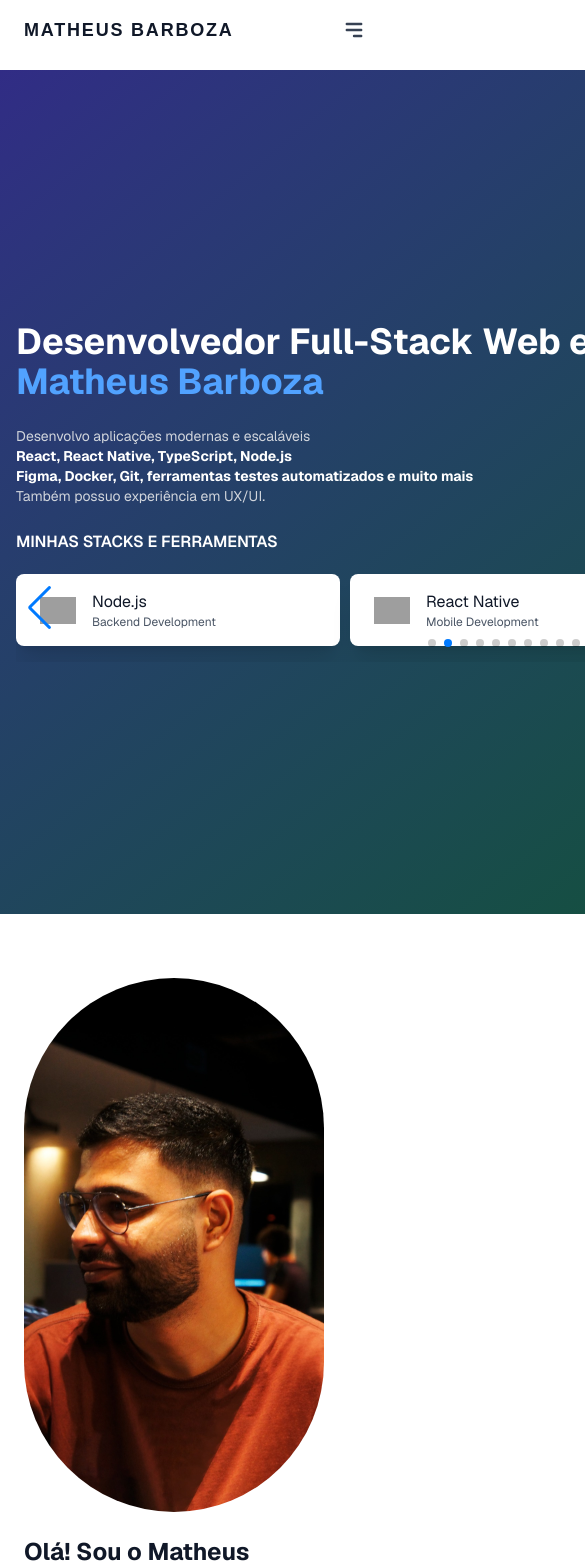
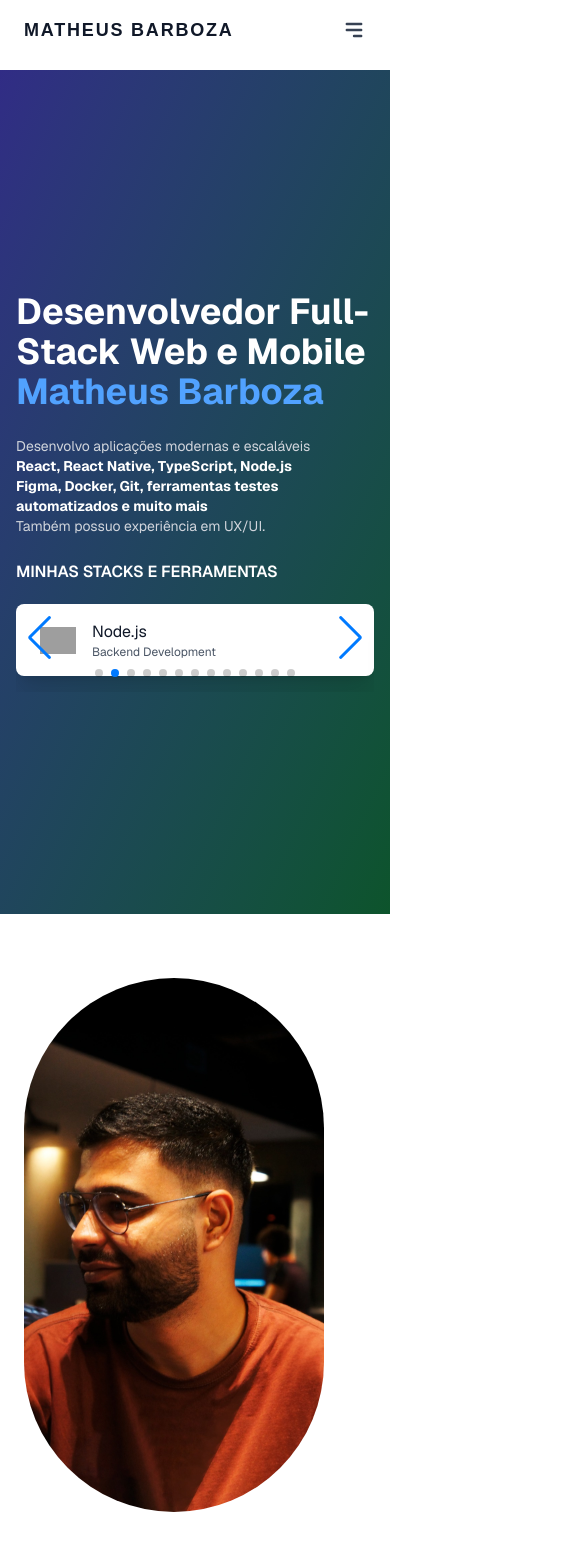
Before and after one commit to matheusjesse/portfolio-barboza, a Next.js app: page / in a window 390 px wide. Shown: the top 1568 px of the page, 585 px wide, since content can reach past the window. Built offline with nearby package versions, Linux system fonts and the light colour scheme; no server answers; grey boxes are pictures that could not be loaded.

Commit message:
feat: trabalhando na responsividade para mobile

```diff
--- a/src/components/AboutMe.jsx
+++ b/src/components/AboutMe.jsx
@@ -31,9 +31,9 @@ export default function AboutMe() {
   }, []);
 
   return (
-    <div id="sobre-mim" className="flex items-center justify-center py-16 bg-white min-h-screen">
+    <div id="sobre-mim" className="flex items-center justify-center py-16 bg-white min-h-screen max-w-screen">
       <div className="container m-auto px-6 text-gray-600 md:px-12 xl:px-6">
-        <div className="space-y-6 md:space-y-0 md:flex md:gap-6 lg:items-center lg:gap-12">
+        <div className="space-y-64 md:space-y-0 md:flex md:gap-6 lg:items-center lg:gap-12">
           {/* Imagem */}
           <div className="md:5/12 lg:w-5/12 opacity-0 translate-y-10 transition-all duration-1000 ease-out" data-scroll>
             <Image
--- a/src/components/Banner.jsx
+++ b/src/components/Banner.jsx
@@ -34,7 +34,7 @@ export default function Banner() {
   }, []);
 
   return (
-    <div className="flex items-center justify-center bg-gradient-to-br from-indigo-900 to-green-900 min-h-screen overflow-auto">
+    <div className="max-w-screen flex items-center justify-center bg-gradient-to-br from-indigo-900 to-green-900 min-h-screen overflow-auto">
       <div className="container max-w-5xl mx-auto px-4">
         {/* Título */}
         <div className="w-full md:w-4/5">
@@ -84,7 +84,7 @@ export default function Banner() {
           <Swiper
             modules={[Autoplay, Navigation, Pagination]}
             spaceBetween={10}
-            slidesPerView={3}
+            slidesPerView={1}
             navigation
             pagination={{ clickable: true }}
             autoplay={{
@@ -92,6 +92,10 @@ export default function Banner() {
               disableOnInteraction: false,
             }}
             breakpoints={{
+              320: {
+                slidesPerView: 1, // Mostra 1 slide por vez
+                spaceBetween: 10, // Espaçamento menor entre os slides
+              },
               640: {
                 slidesPerView: 2,
                 spaceBetween: 20,
```
